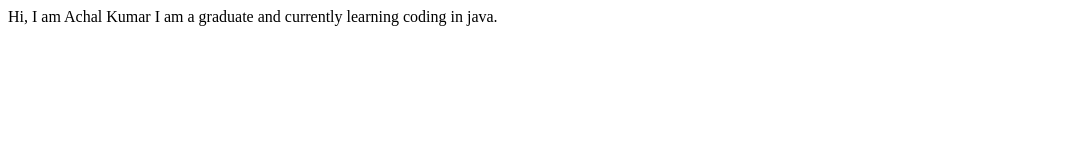
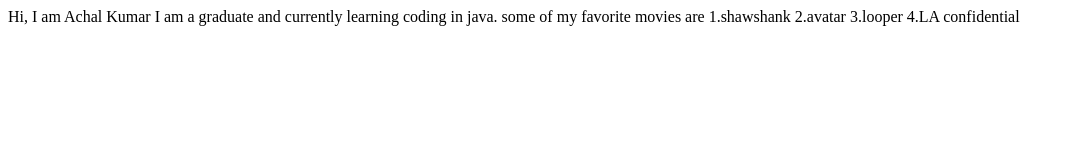
Before and after one commit to achal-kumar64/achal-portfolio-site, a plain HTML site: page index.html in a window 1280 px wide. Shown: the whole page, without its empty margins (0-1075 px from the left). Drawn offline with Linux system fonts and the light colour scheme.

Commit message:
fix: movies
added name of some favorite movies

```diff
--- a/index.html
+++ b/index.html
@@ -10,5 +10,11 @@
     Hi, I am Achal Kumar
 
     I am a graduate and currently learning coding in java.
+
+    some of my favorite movies are
+     1.shawshank
+     2.avatar
+     3.looper
+     4.LA confidential
 </body>
 </html>
```
